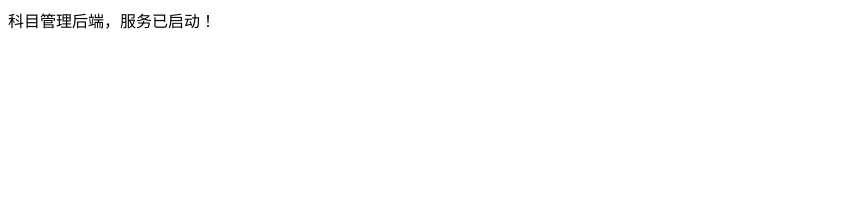
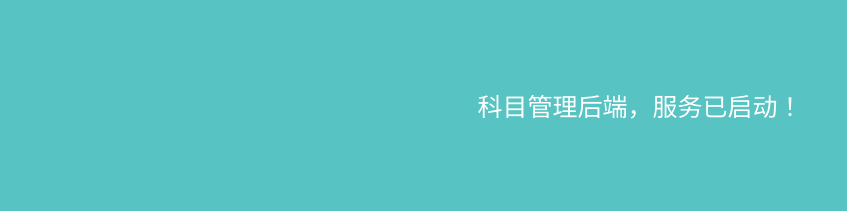
Before and after one commit to SiberiaBar2/messageServes, a website: page index.html in a window 1280 px wide. Shown: the whole page, without its empty margins (0-847 px from the left). Drawn offline with Linux system fonts and the light colour scheme.

Commit message:
修改启动页样式

```diff
--- a/index.html
+++ b/index.html
@@ -5,6 +5,18 @@
     <meta name="viewport" content="width=device-width, initial-scale=1.0" />
     <title>科目管理</title>
   </head>
+
+  <style>
+    body {
+      background-color: rgb(87, 195, 194);
+    }
+    #message {
+      font-size: 25px;
+      color: #fff;
+      text-align: center;
+      line-height: 25vh;
+    }
+  </style>
   <body>
     <div id="message">科目管理后端，服务已启动！</div>
   </body>
--- a/index.js
+++ b/index.js
@@ -182,8 +182,6 @@ app.post("/api/upsert", async (req, res) => {
   }
 });
 
-
-
 // 清除所有树形数据
 app.post("/api/clear", async (req, res) => {
   try {
```
